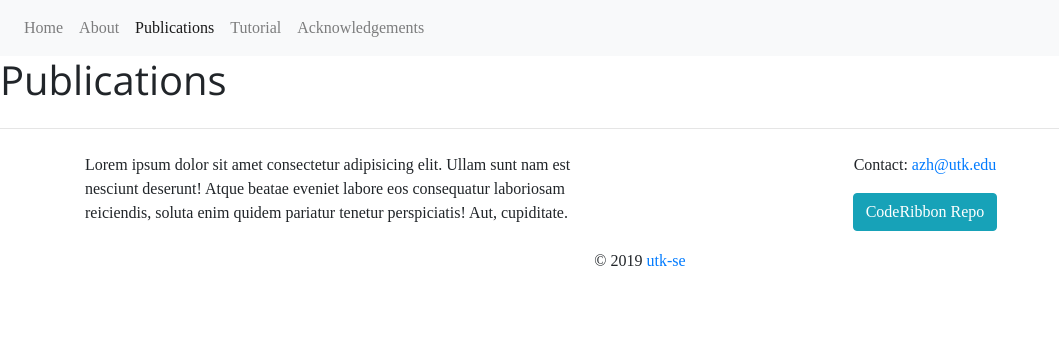
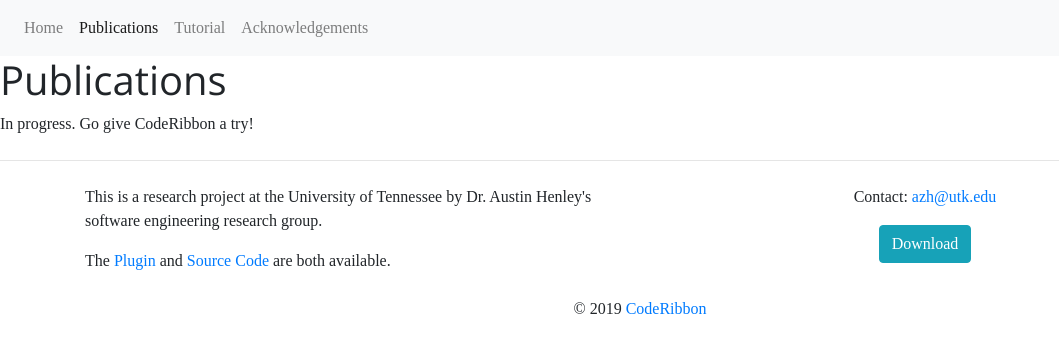
Before and after one commit to CodeRibbon/CodeRibbon, a Jekyll site: the page built from Publications.md, in a window 1280 px wide. Shown: the top 353 px of the page, without its empty margins (0-1059 px from the left). Built offline with Jekyll 4.4.1, drawn with Linux system fonts in a browser that asks for light colours.

```diff
--- a/Publications.md
+++ b/Publications.md
@@ -3,3 +3,5 @@ layout: default
 title: Publications
 ---
 # Publications
+
+In progress. Go give CodeRibbon a try!
--- a/_data/navigation.yml
+++ b/_data/navigation.yml
@@ -1,7 +1,5 @@
 - name: Home
   link: /CodeRibbon/
-- name: About
-  link: /CodeRibbon/About
 - name: Publications
   link: /CodeRibbon/Publications
 - name: Tutorial
--- a/_includes/footer.html
+++ b/_includes/footer.html
@@ -3,13 +3,14 @@
     <div class="container">
         <div class="row">
             <div class="col">
-                <p>Lorem ipsum dolor sit amet consectetur adipisicing elit. Ullam sunt nam est nesciunt deserunt! Atque beatae eveniet labore eos consequatur laboriosam reiciendis, soluta enim quidem pariatur tenetur perspiciatis! Aut, cupiditate. </p>
-            </div>
+                    <p>This is a research project at the University of Tennessee by Dr. Austin Henley's software engineering research group.</p>
+                    <p>The <a href="https://atom.io/packages/code-ribbon">Plugin</a> and <a href="https://github.com/utk-se/CodeRibbon">Source Code</a> are both available.</p>
+                </div>
             <div class="col text-center">
                     <p>Contact: <a href="mailto: azh@utk.edu">azh@utk.edu</a> </p>
-                    <a class="btn btn-info" role="button" href="#">CodeRibbon Repo</a>
+                    <a class="btn btn-info" role="button" href="atom://settings-view/show-package?package=code-ribbon">Download</a>
             </div>
         </div>
     </div>
-    <p class="text-center my-2">&copy; 2019 <a href="https://github.com/utk-se">utk-se</a></p>
+    <p class="text-center my-2">&copy; 2019 <a href="https://atom.io/packages/code-ribbon">CodeRibbon</a></p>
 </footer>
--- a/assets/css/styles.css
+++ b/assets/css/styles.css
@@ -14,6 +14,7 @@ p, ul, li, a {
   width: auto;
   margin-left: auto;
   margin-right: auto;
+  margin-bottom: 2em;
   display: block;
   max-width: 80%;
 }
```
Also changed, not shown: About.md (deleted, +0 -7 lines), Acknowledgements.md (+27 -1 lines), index.html (+18 -4 lines), 6 other files.
